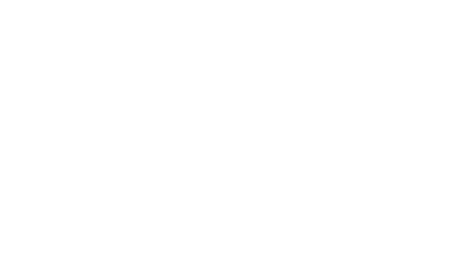
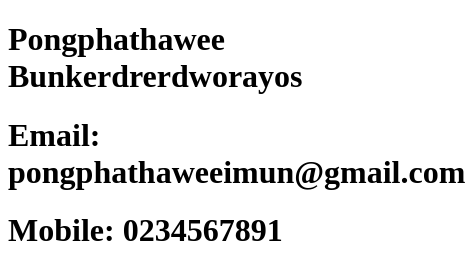
Before and after one commit to Pong1111/git-sample-project, a plain HTML site: page index.html in a window 390 px wide. Shown: the whole page, 465 px wide, since content can reach past the window. Drawn offline with Linux system fonts and the light colour scheme.

Commit message:
Added email and phone in index.html

```diff
--- a/index.html
+++ b/index.html
@@ -7,5 +7,9 @@
 </head>
 <body>
 
+    <h1>Pongphathawee Bunkerdrerdworayos</h1>
+    <h1>Email: pongphathaweeimun@gmail.com</h1>
+    <h1>Mobile: 0234567891</h1>
+
 </body>
 </html>
```
